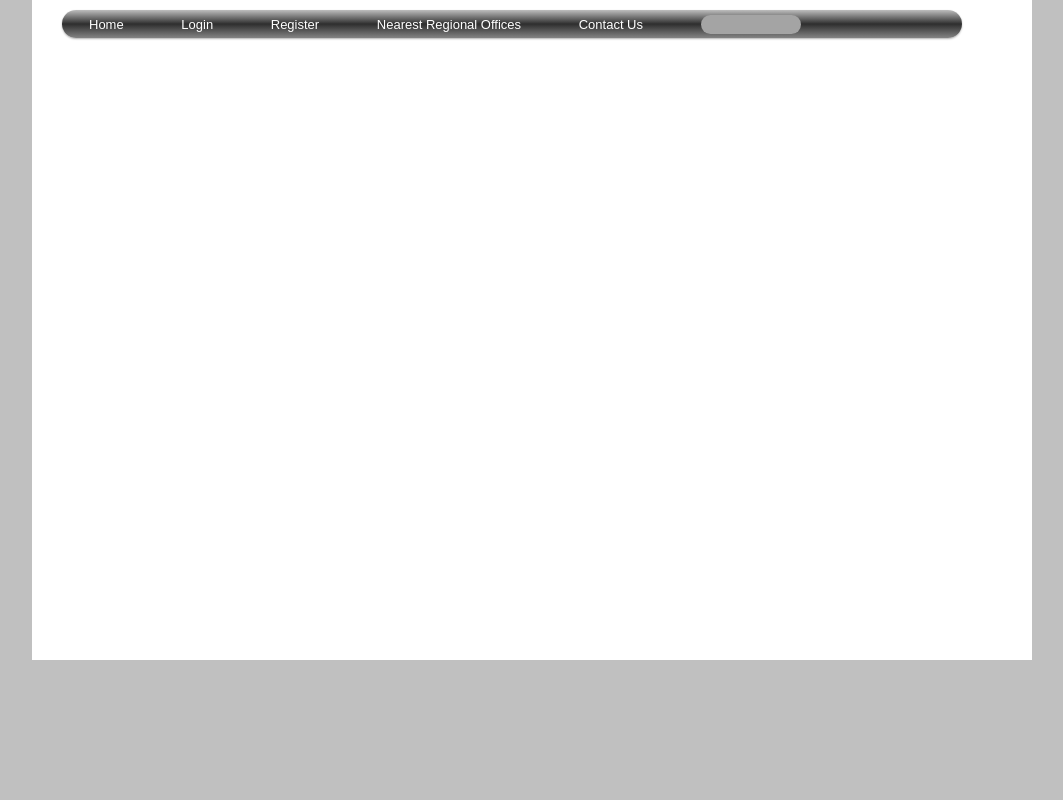
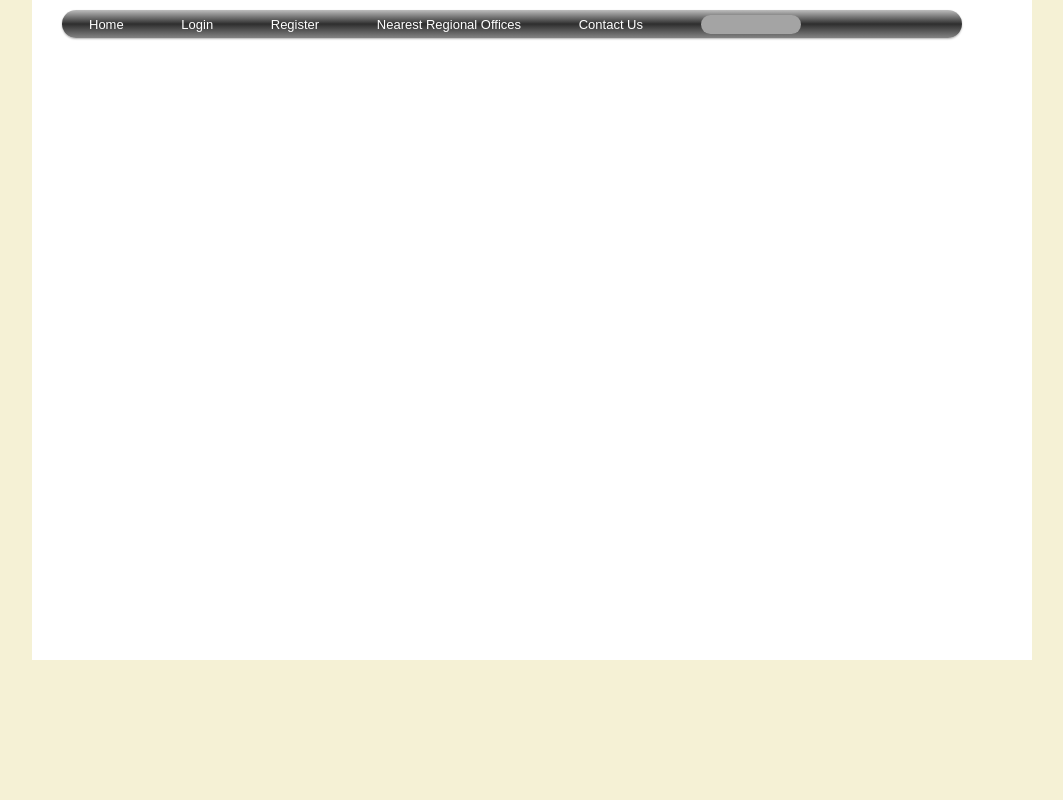
Before and after one commit to unique1D/UID, a PHP site: page / in a window 1280 px wide. Shown: the whole page, without its empty margins (118-1181 px from the left). Run offline with PHP 8.4, Linux system fonts and the light colour scheme.

Commit message:
new color to the index page

```diff
--- a/css/style.css
+++ b/css/style.css
@@ -3,7 +3,7 @@
     padding: 0;
 }
 body{
-	background : #c0c0c0;
+	background : #F5F1D5;
 	margin :0%;
 	padding: 0%;
 	font-family :Ubuntu ,sans-serif;
```
